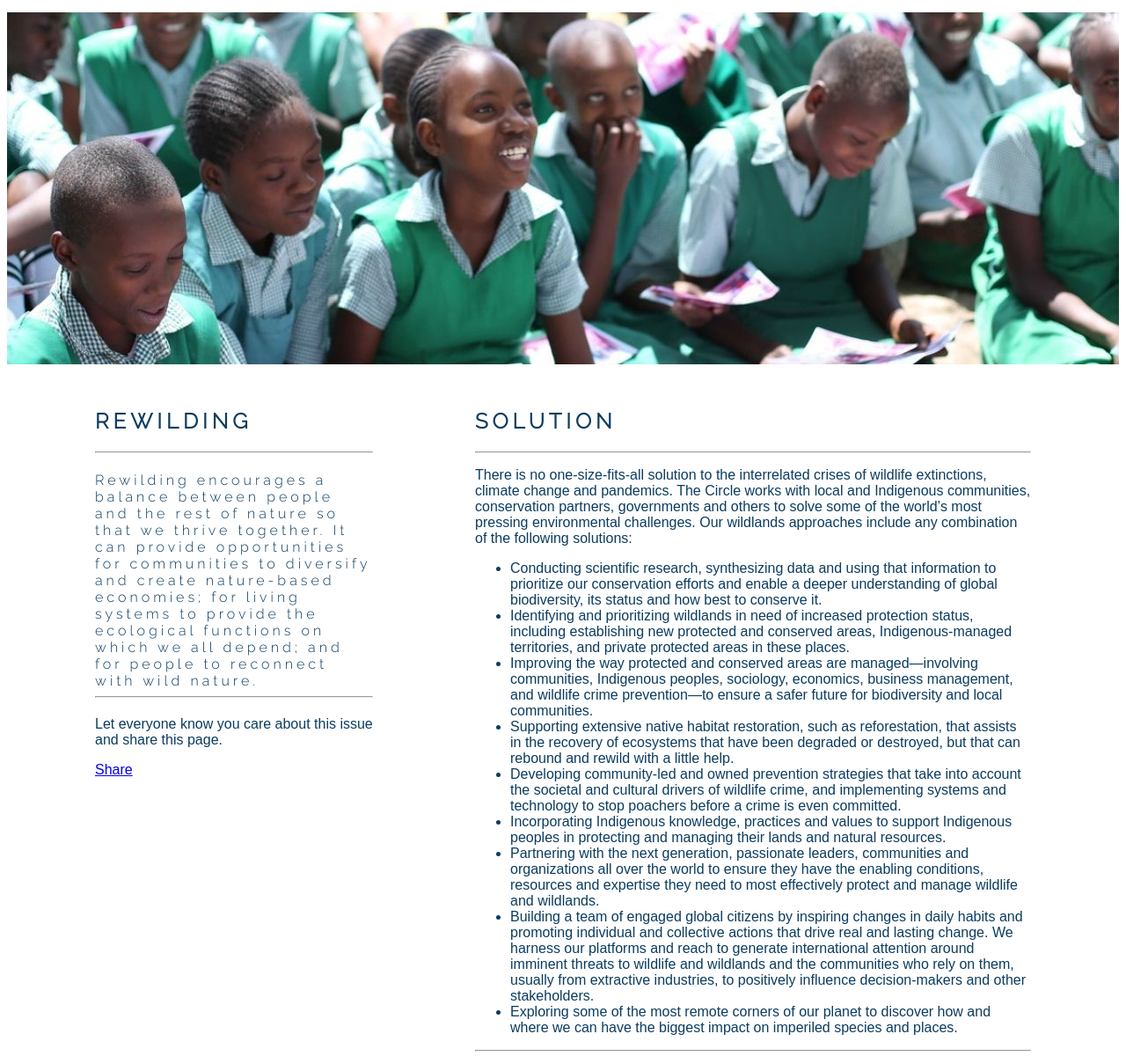
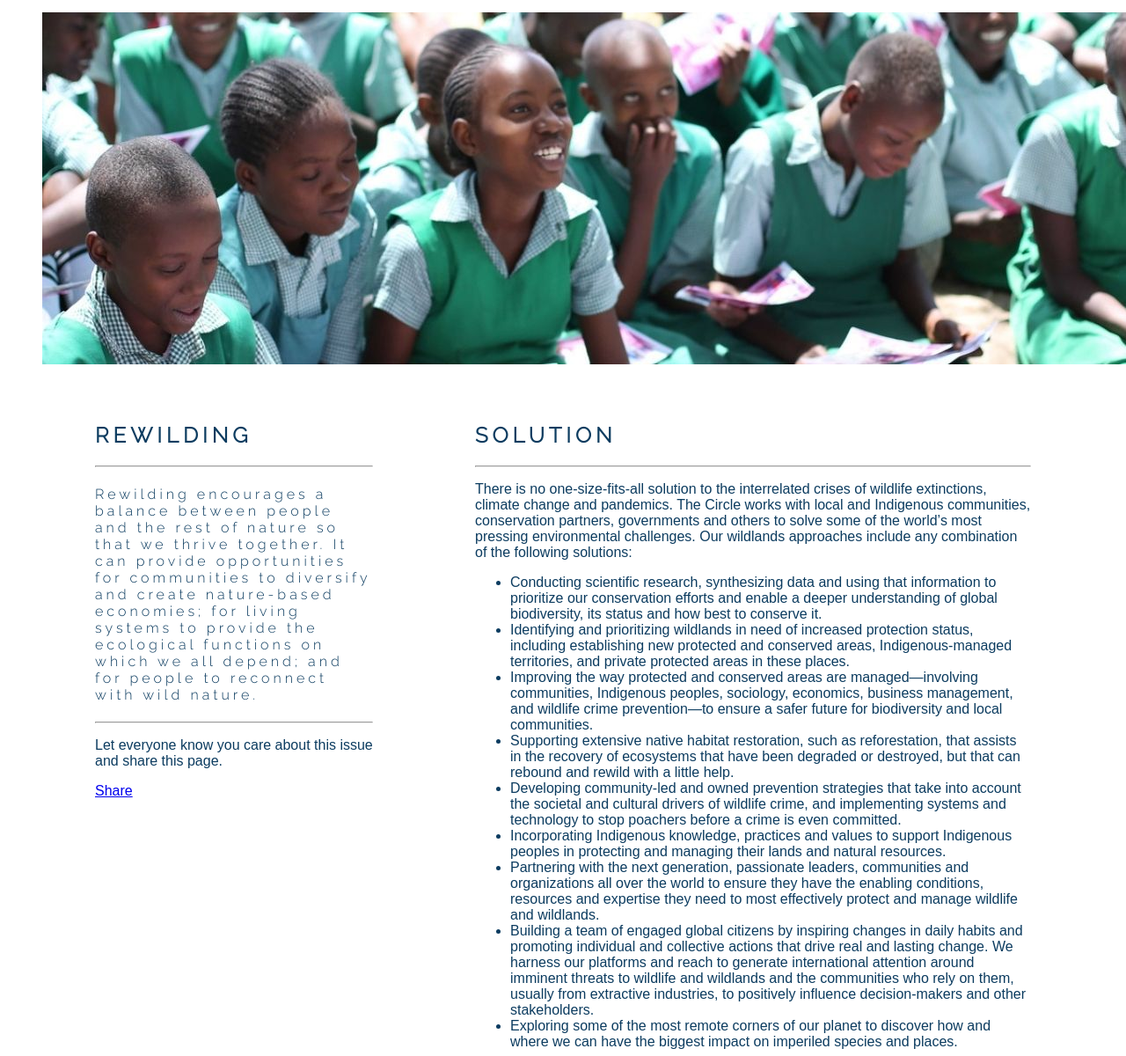
Before and after one commit to Responsibleuk/the-circle, a plain HTML site: page education-of-girls.html in a window 1280 px wide. Shown: the part 83-1283 px from the top of the page at 88% size. Drawn offline with Linux system fonts and the light colour scheme.

Commit message:
Fix bugs on eduction of girls page

```diff
--- a/education-of-girls.html
+++ b/education-of-girls.html
@@ -41,14 +41,14 @@
   </header>
 
     <!-- hero image -->
-    <section>
-        <div id="hero-image-education"></div>
-    </section>
+
+    <figure id="hero-image-education"></figure>
+
 
     <!-- who we are -->
-    <section id="awareness-container">
+    <main id="awareness-container">
 
-        <main id="title">
+        <section id="title">
             <h2>Rewilding</h2>
             <hr>
             <h4>
@@ -56,8 +56,8 @@
                 provide opportunities for communities to diversify and create nature-based economies; for living systems
                 to provide the ecological functions on which we all depend; and for people to reconnect with wild
                 nature.
-                <hr>
             </h4>
+            <hr>
             <section>
                 <p>Let everyone know you care about this issue and share this page.</p>
                   <div id="fb-root"></div>
@@ -69,7 +69,7 @@
                       class="fb-xfbml-parse-ignore">Share</a></div>
                 </div>
             </section>
-        </main>
+          </section>
 
         <!-- what we do -->
         <section id="solution">
@@ -90,7 +90,7 @@
             </ul>
             <hr>
         </section>
-    </section>
+    </main>
 
     <section id="next-awareness-container">
     <section id="next-awareness-education">
```
